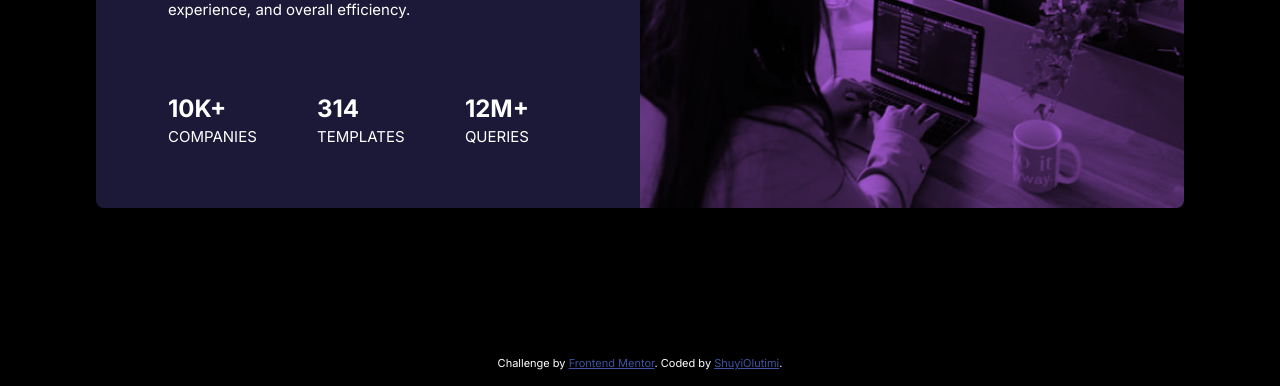
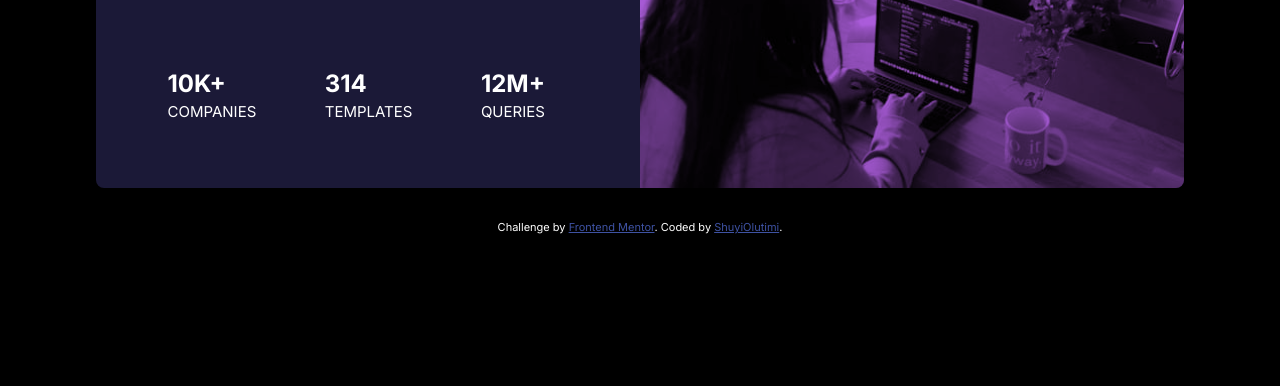
Before and after one commit to ShuyiOlutimi/Frontend-Mentor-Stat-Preview-Card, a plain HTML site: page index.html in a window 1280 px wide. Shown: the part 414-800 px from the top of the page. Drawn offline with Linux system fonts and the light colour scheme.

Commit message:
pixel fixing

```diff
--- a/stylesheet/main.css
+++ b/stylesheet/main.css
@@ -72,7 +72,6 @@ p {
     background-color: var(--clr-deeppurple);
     max-width: 68rem;
     border-radius: 8px;
-    margin: auto auto;
 }
 
 .absolute-center {
@@ -86,7 +85,6 @@ p {
     display: flex;
     flex-direction: column;
     justify-content: space-between;
-    gap: 1rem;
 }
 
 @media (min-width: 40rem) {
@@ -126,7 +124,7 @@ p {
 
 @media (min-width: 40rem) {
     .hero-text {
-        padding-inline-start: 72px;
+        padding-inline-start: 71.5px;
         padding-inline-end: 95px;
         padding-block-start: 71px;
         padding-block-end: 59px;
@@ -157,6 +155,10 @@ p {
     margin-block-start: 72px;
 }
 
+.metrics p {
+    line-height: 25px;
+}
+
 @media (min-width: 40em) {
     .metrics p {
         text-align: left;
```
